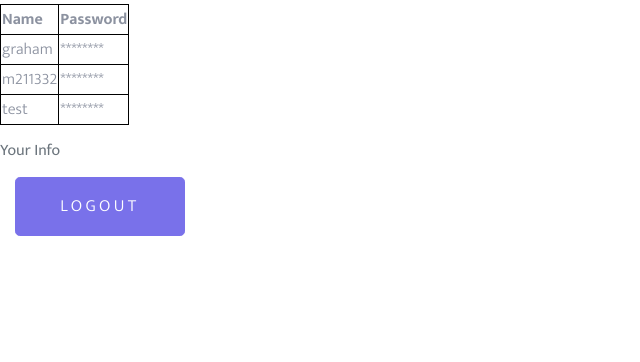
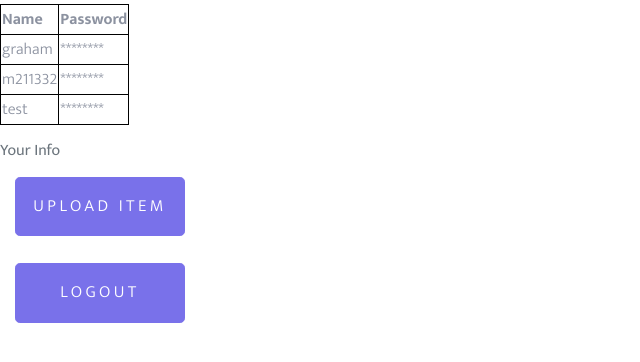
Before and after one commit to RJBabiera2/midbay, a PHP site: page /userprofile.php in a window 1280 px wide. Shown: the part 260-622 px from the top of the page, without its empty margins (0-640 px from the left). Run offline with PHP 8.4, Linux system fonts and the light colour scheme; some web fonts are replaced.

Commit message:
Added upload button

```diff
--- a/userprofile.php
+++ b/userprofile.php
@@ -104,6 +104,10 @@
   </table>
 
   <div class="col-md-12" style="width:200px">
+    <button class="btn btn-primary btn-lg py-3 btn-block" onclick="window.location='upload.html'">Upload Item</button><br>
+  </div>
+
+  <div class="col-md-12" style="width:200px">
     <button class="btn btn-primary btn-lg py-3 btn-block" onclick="window.location='logout.php'">Logout</button>
   </div>
 
```
